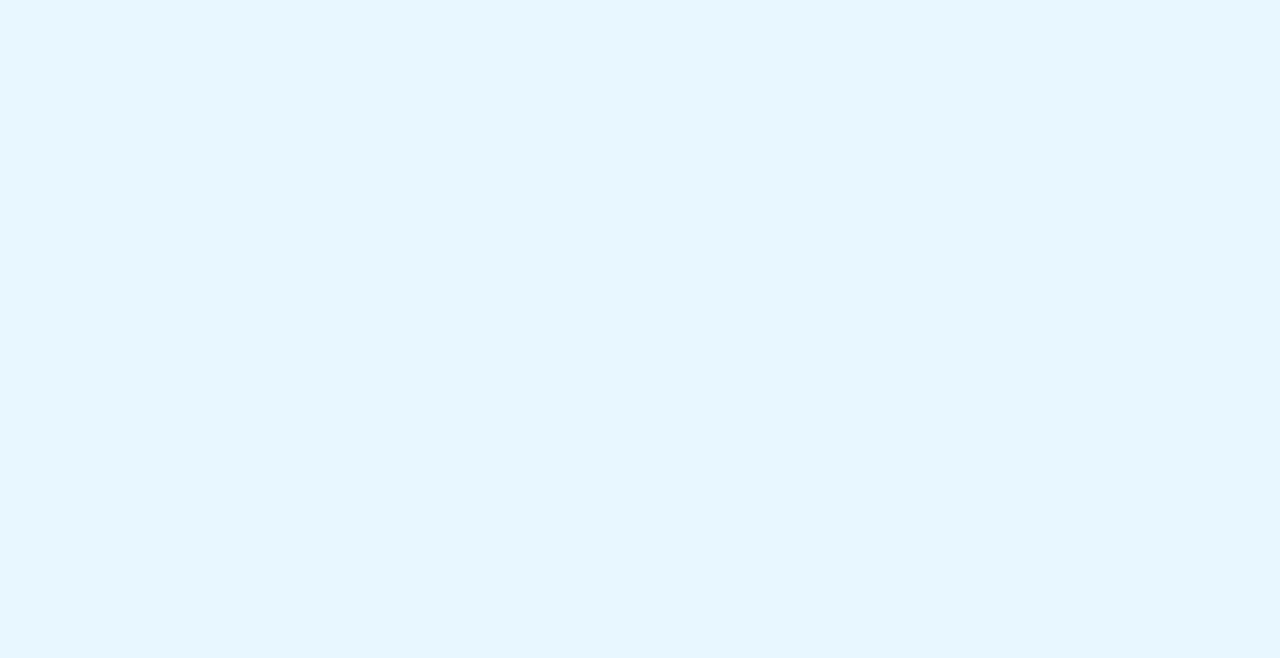
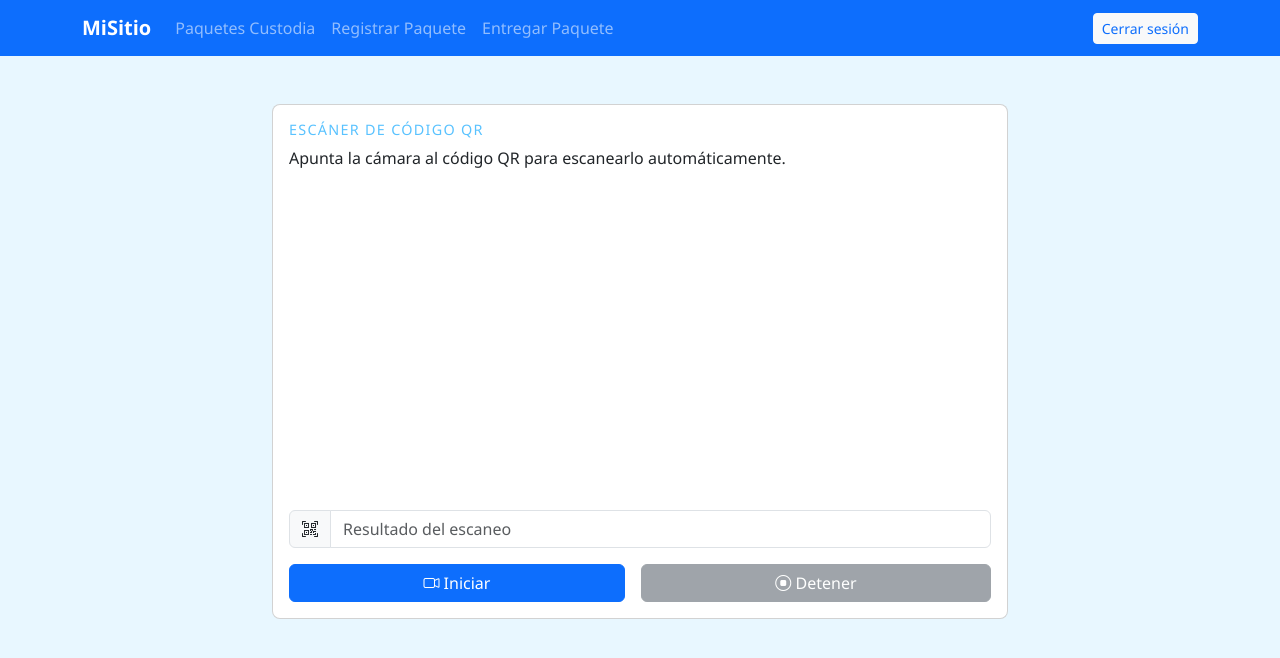
Before and after one commit to Vechegaray23/correspondencia, a React (Vite) app in the folder client/: page /dashboard/conserje/entregar in a window 1280 px wide. Before the commit this address had no page. Shown: the top 658 px of the page. Built offline with nearby package versions, Linux system fonts and the light colour scheme.

Commit message:
Cambios menores

```diff
--- a/client/src/App.jsx
+++ b/client/src/App.jsx
@@ -1,6 +1,8 @@
 // client/src/App.jsx
 import React from 'react';
-import { Routes, Route, Link, useLocation } from 'react-router-dom';
+import { Routes, Route, useLocation } from 'react-router-dom';
+
+import NavBar from './components/NavBar.jsx';
 
 import Home from './pages/Home.jsx';
 import Health from './pages/Health.jsx';
@@ -10,6 +12,8 @@ import Login from './pages/Login.jsx';
 
 import DashboardResidente from './pages/DashboardResidente.jsx';
 import DashboardConserjeRegister from './pages/DashboardConserjeRegister.jsx';
+import EntregarPaquete from './pages/EntregarPaquete.jsx';
+
 
 import PaquetesCustodia from './pages/PaquetesCustodia.jsx';
 
@@ -20,41 +24,16 @@ export default function App() {
   return (
     <>
       {/* Navbar público solo si NO estamos en /dashboard/... */}
-      {!isDashboard && (
-        <nav className="navbar navbar-expand-sm navbar-dark bg-dark mb-4">
-          <div className="container-fluid">
-            <Link className="navbar-brand" to="/">
-              Correspondencia
-            </Link>
-            <button
-              className="navbar-toggler"
-              type="button"
-              data-bs-toggle="collapse"
-              data-bs-target="#navbarNav"
-              aria-controls="navbarNav"
-              aria-expanded="false"
-              aria-label="Toggle navigation"
-            >
-              <span className="navbar-toggler-icon" />
-            </button>
-            <div className="collapse navbar-collapse" id="navbarNav">
-              <ul className="navbar-nav me-auto mb-2 mb-sm-0">
-                <li className="nav-item">
-                  <Link className="nav-link" to="/login">
-                    Login
-                  </Link>
-                </li>
-              </ul>
-            </div>
-          </div>
-        </nav>
-      )}
+      {!isDashboard && <NavBar />}
+
       <Routes>
         {/* Login */}
         <Route path="/login" element={<Login />} />
         {/* Dashboards */}
         <Route path="/dashboard/conserje/custodia" element={<PaquetesCustodia />} />
         <Route path="/dashboard/conserje/register" element={<DashboardConserjeRegister />} />
+        <Route path="/dashboard/conserje/entregar" element={<EntregarPaquete />} />
+
         <Route path="/dashboard/residente" element={<DashboardResidente />} />
 
         {/* Páginas públicas */}
--- a/client/src/components/ConserjeNavbar.jsx
+++ b/client/src/components/ConserjeNavbar.jsx
@@ -9,8 +9,14 @@ export default function ConserjeNavbar() {
   };
 
   return (
-    <nav className="navbar navbar-expand-sm navbar-dark bg-dark mb-4">
-      <div className="container-fluid">
+    <nav
+      className="navbar navbar-expand-lg navbar-dark"
+      style={{ background: 'var(--bs-primary)' }}
+    >
+      <div className="container">
+        <Link className="navbar-brand fw-bold" to="/">
+          MiSitio
+        </Link>
         <button
           className="navbar-toggler"
           type="button"
@@ -23,7 +29,8 @@ export default function ConserjeNavbar() {
           <span className="navbar-toggler-icon" />
         </button>
         <div className="collapse navbar-collapse" id="dashNavC">
-          <ul className="navbar-nav me-auto">
+          <ul className="navbar-nav me-auto mb-2 mb-lg-0">
+
 
             <li className="nav-item">
               <Link className="nav-link" to="/dashboard/conserje/custodia">
@@ -37,14 +44,20 @@ export default function ConserjeNavbar() {
               </Link>
             </li>
             <li className="nav-item">
-              <button
-                className="btn btn-link nav-link"
-                onClick={handleLogout}
-              >
-                Cerrar sesión
-              </button>
+              <Link className="nav-link" to="/dashboard/conserje/entregar">
+                Entregar Paquete
+              </Link>
             </li>
+
           </ul>
+          <div className="d-flex align-items-center gap-2">
+            <button
+              className="btn btn-light btn-sm text-primary"
+              onClick={handleLogout}
+            >
+              Cerrar sesión
+            </button>
+          </div>
         </div>
       </div>
     </nav>
--- a/client/src/components/NavBar.jsx
+++ b/client/src/components/NavBar.jsx
@@ -1,29 +1,43 @@
 import React from 'react';
-import { Navbar, Nav, Container, Form, Button } from 'react-bootstrap';
-import { LinkContainer } from 'react-router-bootstrap';
+import { Link } from 'react-router-dom';
+
 
 export default function NavBar() {
   return (
-    <Navbar bg="dark" variant="dark" expand="sm" className="mb-4">
-      <Container fluid>
-        <LinkContainer to="/">
-          <Navbar.Brand>Correspondencia</Navbar.Brand>
-        </LinkContainer>
-        <Navbar.Toggle aria-controls="mynavbar" />
-        <Navbar.Collapse id="mynavbar">
-          <Nav className="me-auto">
-            <LinkContainer to="/">
-              <Nav.Link>Home</Nav.Link>
-            </LinkContainer>
-            <LinkContainer to="/health">
-              <Nav.Link>Health Check</Nav.Link>
-            </LinkContainer>
-            <LinkContainer to="/register">
-              <Nav.Link>Registrar Paquete</Nav.Link>
-            </LinkContainer>
-          </Nav>
-        </Navbar.Collapse>
-      </Container>
-    </Navbar>
+    <nav className="navbar navbar-expand-lg navbar-dark" style={{ background: 'var(--bs-primary)' }}>
+      <div className="container">
+        <Link className="navbar-brand fw-bold" to="/">MiSitio</Link>
+        <button
+          className="navbar-toggler"
+          type="button"
+          data-bs-toggle="collapse"
+          data-bs-target="#mainNavbar"
+          aria-controls="mainNavbar"
+          aria-expanded="false"
+          aria-label="Toggle navigation"
+        >
+          <span className="navbar-toggler-icon" />
+        </button>
+        <div className="collapse navbar-collapse" id="mainNavbar">
+          <ul className="navbar-nav me-auto mb-2 mb-lg-0">
+            <li className="nav-item">
+              <Link className="nav-link" to="/dashboard/conserje/custodia">Dashboard</Link>
+            </li>
+            <li className="nav-item">
+              <Link className="nav-link" to="/register">Registrar paquete</Link>
+            </li>
+            <li className="nav-item">
+              <Link className="nav-link" to="/dashboard/conserje/custodia">Entregar paquete</Link>
+            </li>
+            <li className="nav-item">
+              <Link className="nav-link" to="/dashboard/conserje/custodia">Escanear QR</Link>
+            </li>
+          </ul>
+          <div className="d-flex align-items-center gap-2">
+            <Link to="/login" className="btn btn-light btn-sm text-primary">Iniciar sesión</Link>
+          </div>
+        </div>
+      </div>
+    </nav>
   );
 }
--- a/client/src/components/ResidenteNavbar.jsx
+++ b/client/src/components/ResidenteNavbar.jsx
@@ -9,9 +9,12 @@ export default function ResidenteNavbar() {
   };
 
   return (
-    <nav className="navbar navbar-expand-sm navbar-dark bg-dark mb-4">
-      <div className="container-fluid">
-        <Link className="navbar-brand" to="/dashboard/residente">
+    <nav
+      className="navbar navbar-expand-lg navbar-dark"
+      style={{ background: 'var(--bs-primary)' }}
+    >
+      <div className="container">
+        <Link className="navbar-brand fw-bold" to="/dashboard/residente">
           Panel Residente
         </Link>
         <button
@@ -26,16 +29,15 @@ export default function ResidenteNavbar() {
           <span className="navbar-toggler-icon" />
         </button>
         <div className="collapse navbar-collapse" id="dashNavR">
-          <ul className="navbar-nav me-auto">
-            <li className="nav-item">
-              <button
-                className="btn btn-link nav-link"
-                onClick={handleLogout}
-              >
-                Cerrar sesión
-              </button>
-            </li>
-          </ul>
+          <ul className="navbar-nav me-auto mb-2 mb-lg-0"></ul>
+          <div className="d-flex align-items-center gap-2">
+            <button
+              className="btn btn-light btn-sm text-primary"
+              onClick={handleLogout}
+            >
+              Cerrar sesión
+            </button>
+          </div>
         </div>
       </div>
     </nav>
--- a/client/src/index.css
+++ b/client/src/index.css
@@ -57,6 +57,15 @@ body {
 .btn-login:hover {
   background: var(--celeste-dark);
   border-color: var(--celeste-dark);
+}
+
+
+
+
+/* ---------- Navbar styles ---------- */
+.navbar .nav-link:hover,
+.navbar .nav-link:focus {
+  color: var(--celeste-medium) !important;
 }
 .feature-icon {
   width: 4rem;
--- /dev/null
+++ b/client/src/pages/EntregarPaquete.jsx
@@ -0,0 +1,107 @@
+import React, { useEffect, useRef, useState } from 'react';
+import ConserjeNavbar from '../components/ConserjeNavbar.jsx';
+
+export default function EntregarPaquete() {
+  const [result, setResult] = useState('');
+  const [scanning, setScanning] = useState(false);
+  const html5QrCodeRef = useRef(null);
+  const qrRegionId = 'qr-reader';
+
+  useEffect(() => {
+    const scriptId = 'html5-qrcode-lib';
+    if (!document.getElementById(scriptId)) {
+      const script = document.createElement('script');
+      script.id = scriptId;
+      script.src = 'https://unpkg.com/html5-qrcode@2.3.9/html5-qrcode.min.js';
+      script.async = true;
+      document.body.appendChild(script);
+    }
+  }, []);
+
+  const onScanSuccess = (decodedText) => {
+    setResult(decodedText);
+    if (html5QrCodeRef.current) {
+      html5QrCodeRef.current.stop().then(() => {
+        html5QrCodeRef.current.clear();
+        setScanning(false);
+      });
+    }
+  };
+
+  const startScanning = async () => {
+    try {
+      const { Html5Qrcode } = window;
+      if (!Html5Qrcode) throw new Error('Biblioteca no cargada');
+      html5QrCodeRef.current = new Html5Qrcode(qrRegionId);
+      await html5QrCodeRef.current.start(
+        { facingMode: 'environment' },
+        { fps: 10, qrbox: 250 },
+        onScanSuccess,
+      );
+      setScanning(true);
+    } catch (err) {
+      alert('No se pudo acceder a la cámara: ' + err);
+    }
+  };
+
+  const stopScanning = () => {
+    if (html5QrCodeRef.current) {
+      html5QrCodeRef.current.stop().then(() => {
+        html5QrCodeRef.current.clear();
+        setScanning(false);
+        setResult('');
+      });
+    }
+  };
+
+  return (
+    <>
+      <ConserjeNavbar />
+      <main className="container py-5">
+        <div className="row justify-content-center">
+          <div className="col-lg-8">
+            <div className="card bg-white">
+              <div className="card-body">
+                <h3 className="section-header mb-2">Escáner de código QR</h3>
+                <p className="mb-4">Apunta la cámara al código QR para escanearlo automáticamente.</p>
+
+                <div id="qr-reader" className="mb-3" style={{ width: '100%', minHeight: '300px', borderRadius: '0.5rem' }} />
+
+                <div className="input-group mb-3">
+                  <span className="input-group-text"><i className="bi bi-qr-code-scan" /></span>
+                  <input
+                    id="qr-result"
+                    type="text"
+                    className="form-control"
+                    placeholder="Resultado del escaneo"
+                    value={result}
+                    readOnly
+                  />
+                </div>
+
+                <div className="d-flex gap-3">
+                  <button
+                    id="btn-start"
+                    className="btn btn-primary flex-fill"
+                    onClick={startScanning}
+                    disabled={scanning}
+                  >
+                    <i className="bi bi-camera-video" /> Iniciar
+                  </button>
+                  <button
+                    id="btn-stop"
+                    className="btn btn-secondary flex-fill"
+                    onClick={stopScanning}
+                    disabled={!scanning}
+                  >
+                    <i className="bi bi-stop-circle" /> Detener
+                  </button>
+                </div>
+              </div>
+            </div>
+          </div>
+        </div>
+      </main>
+    </>
+  );
+}
```
